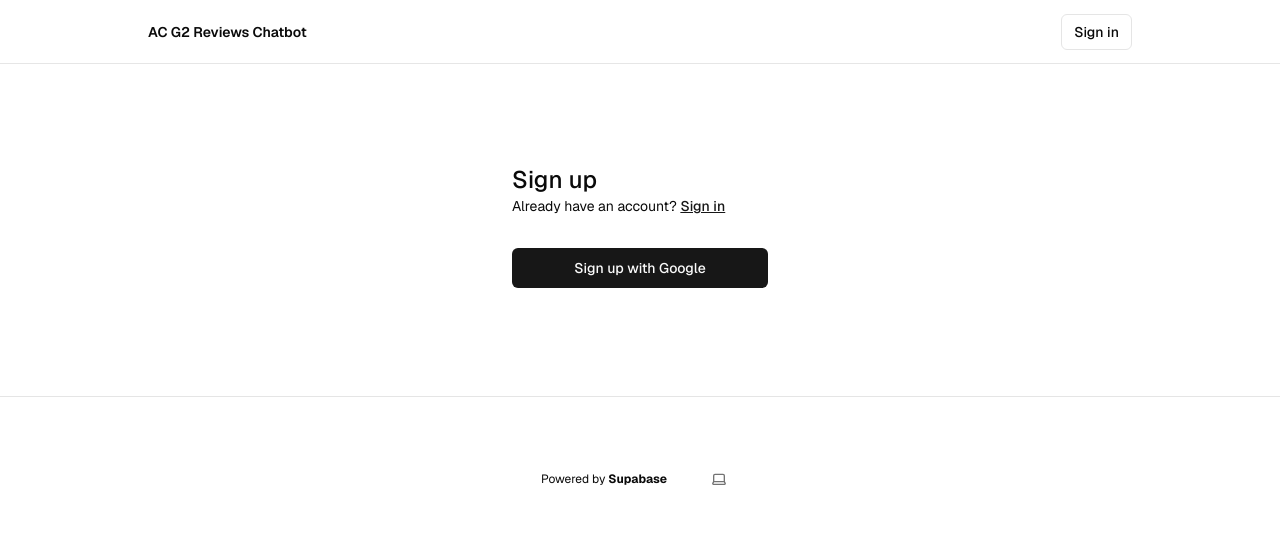
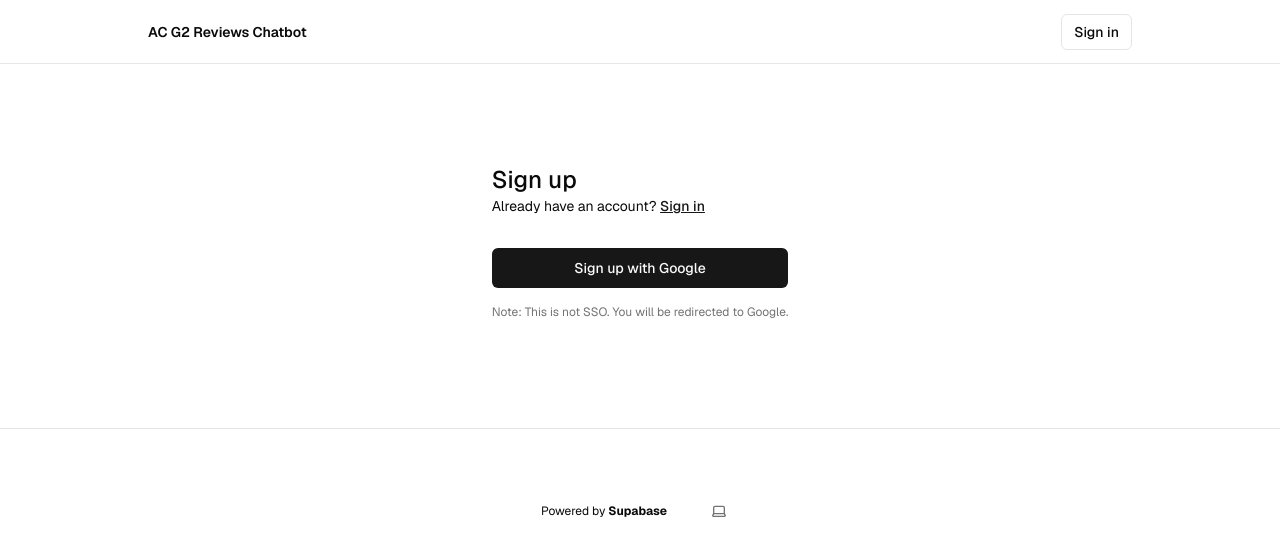
Before and after one commit to rishadfb/ac-g2-reviews-chat, a Next.js app: page /sign-up in a window 1280 px wide. Shown: the top 556 px of the page. Built offline with nearby package versions, Linux system fonts and the light colour scheme; no server answers.

Commit message:
sign in note

```diff
--- a/app/(auth-pages)/sign-in/page.tsx
+++ b/app/(auth-pages)/sign-in/page.tsx
@@ -17,6 +17,9 @@ export default function Login({ searchParams }: { searchParams: Message }) {
 				<form action={signInWithGoogleAction}>
 					<SubmitButton className="w-full">Sign in with Google</SubmitButton>
 				</form>
+				<p className="text-xs text-muted-foreground mt-2">
+					Note: This is not SSO. You will be redirected to Google.
+				</p>
 				<FormMessage message={searchParams} />
 			</div>
 		</div>
--- a/app/(auth-pages)/sign-up/page.tsx
+++ b/app/(auth-pages)/sign-up/page.tsx
@@ -17,6 +17,9 @@ export default function Signup({ searchParams }: { searchParams: Message }) {
 				<form action={signInWithGoogleAction}>
 					<SubmitButton className="w-full">Sign up with Google</SubmitButton>
 				</form>
+				<p className="text-xs text-muted-foreground mt-2">
+					Note: This is not SSO. You will be redirected to Google.
+				</p>
 				<FormMessage message={searchParams} />
 			</div>
 		</div>
```
